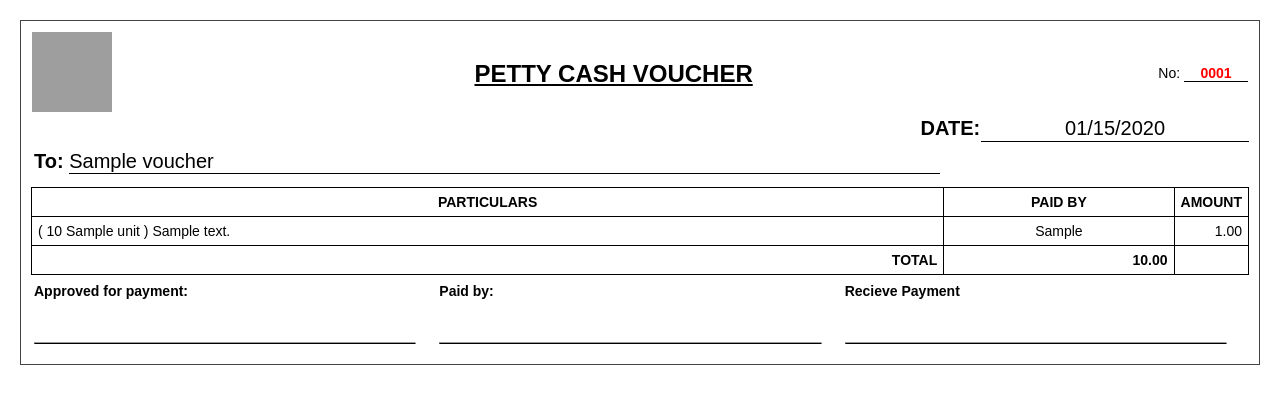
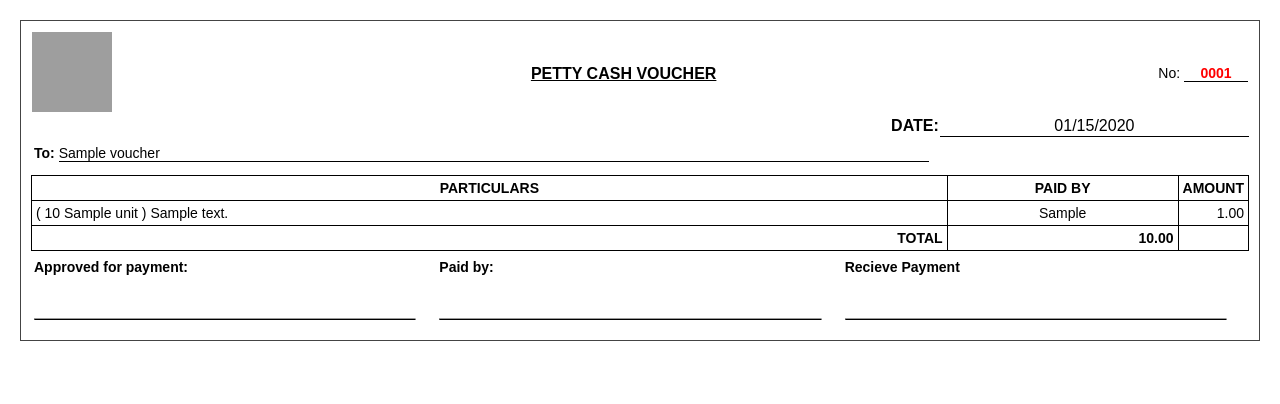
Before and after one commit to rapidcyber/accounting, a Laravel app: template resources/views/vouchers/print.blade.php in a window 1280 px wide. Shown: the top 404 px of the page. Run offline with Laravel 12, Linux system fonts and the light colour scheme; the template is opened without the code that fills it: most values are stand-ins (such as "Sample title", 1, 10 or a date in 2020); some libraries are stand-ins or nearby versions; grey boxes are pictures that could not be loaded.

Commit message:
adjust vouchour print size

```diff
--- a/resources/views/components/voucher.blade.php
+++ b/resources/views/components/voucher.blade.php
@@ -5,7 +5,7 @@
                 <tr>
                     <td style="border:none;"><img src="{{ asset('/images/sp_logo.png') }}" width="80" height="80" alt="Logo"></td>
                     <td style="border:none;text-align:center">
-                        <h1 style="font-size: 24px; font-weight:bold"><u>PETTY CASH VOUCHER</u></h1>
+                        <h1 style="font-size: 16px; font-weight:bold"><u>PETTY CASH VOUCHER</u></h1>
                         {{-- <p>6TH CONGRESSIONAL DISTRICT OFFICE</p>
                         <p>Dulong Bayan, Poblacion, Santa Maria, Bulacan</p> --}}
                     </td>
@@ -13,7 +13,7 @@
                         No: <strong style="color:red;text-align:center;min-width: 4rem;display:inline-block;border-bottom:1px solid black">{{str_pad($voucher->id, 4, '0', STR_PAD_LEFT)}}</strong>
                     </td>
                 </tr>
-                <tr style="font-size:20px">
+                <tr style="font-size:16px">
                     <td></td>
                     <td style="text-align:right"><b>DATE:</b></td>
                     <td style="border-bottom:1px solid black; text-align:center">{{\Carbon\Carbon::parse($voucher->date)->format('m/d/Y')}}</td>
@@ -22,7 +22,7 @@
         </div>
         <div>
             <table style="width: 100%">
-                <tr style="font-size:20px">
+                <tr style="font-size:14px">
                     <td style="width: 80%">
                         <strong>To: </strong>
                         <span style="display:inline-block; width:90%; border-bottom: 1px solid black">
@@ -34,7 +34,7 @@
             </table>
         </div>
         <div style="padding-top: 10px">
-            <table style="width:100%; border: 1px solid black; border-collapse: collapse;" cellpadding="6">
+            <table style="width:100%; border: 1px solid black; border-collapse: collapse;" cellpadding="4">
                 <thead>
                 <tr>
                     <th style="text-align: center; border: 1px solid black; width: 80%;">PARTICULARS</th>
```
